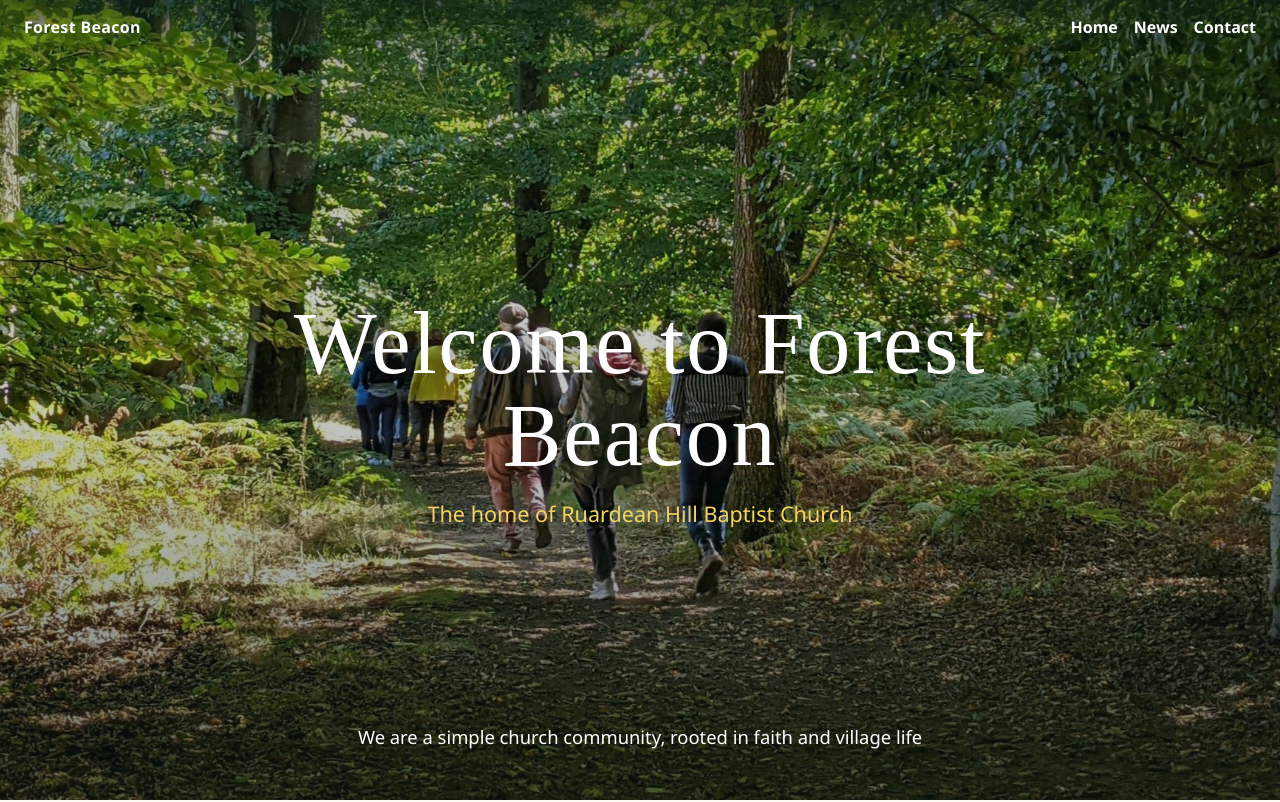
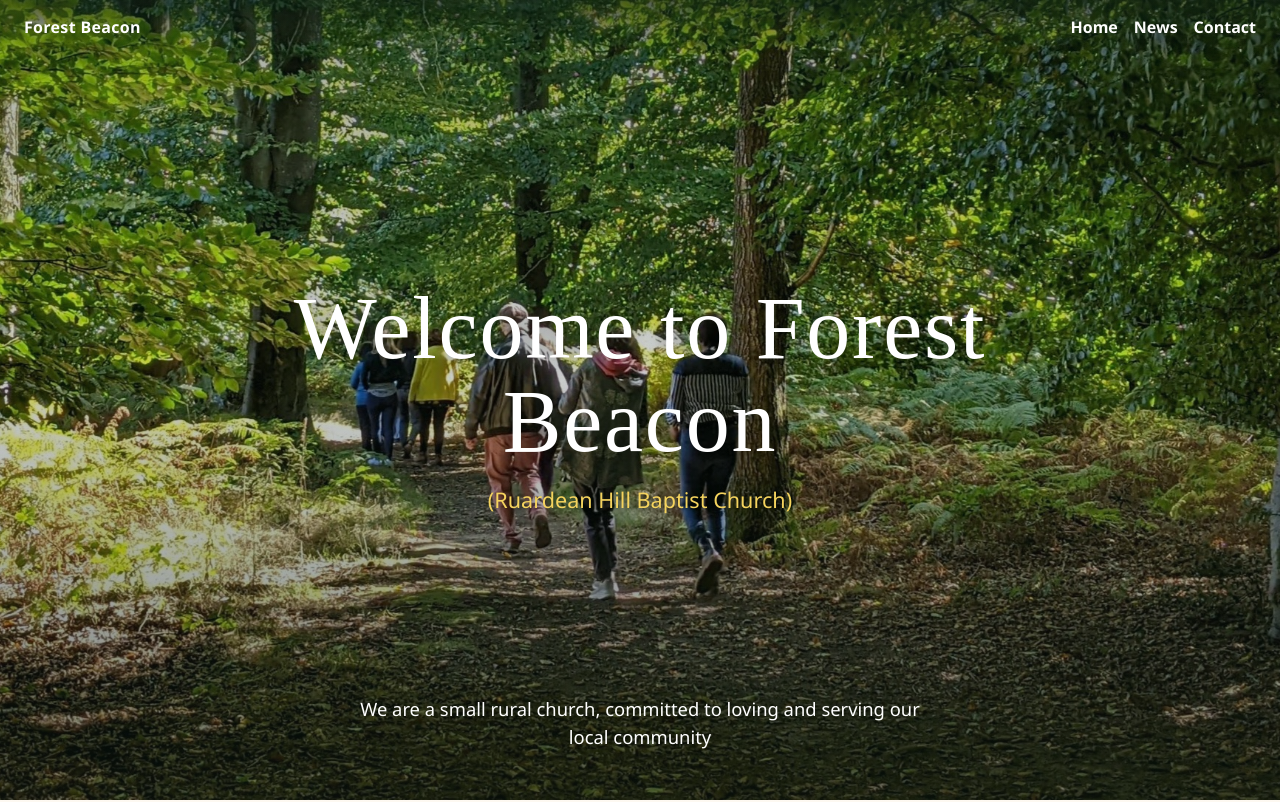
Before and after one commit to roger-tucker/forestbeacon, a React (Vite) app: page / in a window 1280 px wide. Shown: the top 802 px of the page. Built offline with nearby package versions, Linux system fonts and the light colour scheme; a web font is replaced by a local one.

Commit message:
change to text on home image

```diff
--- a/src/App.jsx
+++ b/src/App.jsx
@@ -32,11 +32,11 @@ function App() {
           <div className="hero__headline">
             <h1 className="hero__title">Welcome to Forest Beacon</h1>
             <p className="hero__church">
-              The home of Ruardean Hill Baptist Church
+              (Ruardean Hill Baptist Church)
             </p>
           </div>
           <p className="hero__mission">
-            We are a simple church community, rooted in faith and village life
+            We are a small rural church, committed to loving and serving our local community
           </p>
         </div>
       </section>
@@ -107,7 +107,7 @@ function App() {
         <p className="home-content__text">
           We pray online weekday mornings at 8am for half an hour, and in the
           evening on the second Thursday of the month. If you&apos;d like to
-          join us please contact us for details.
+          join us please contact us for details. <br /><br />
         </p>
 
         <h2 className="section-heading">Values</h2>
```
